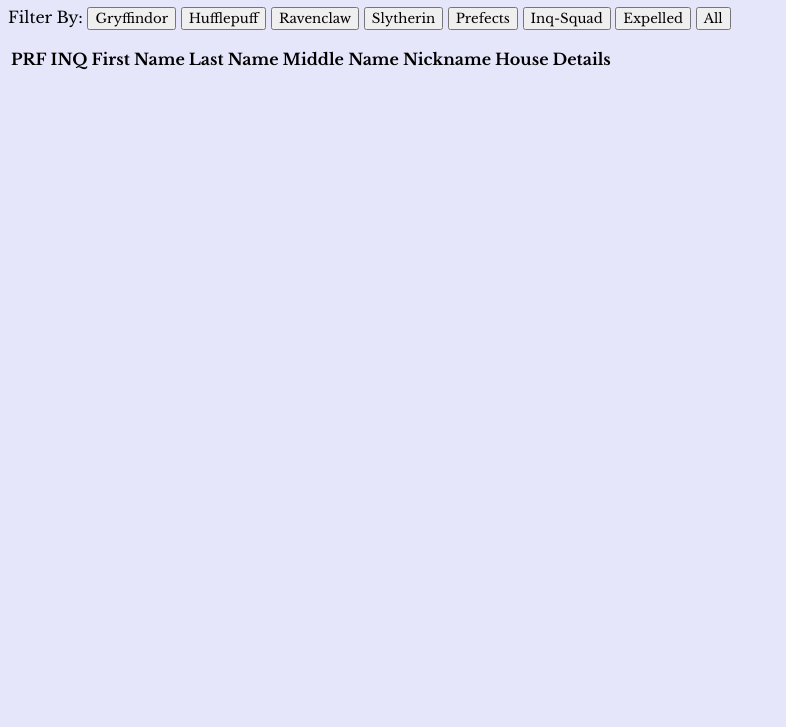
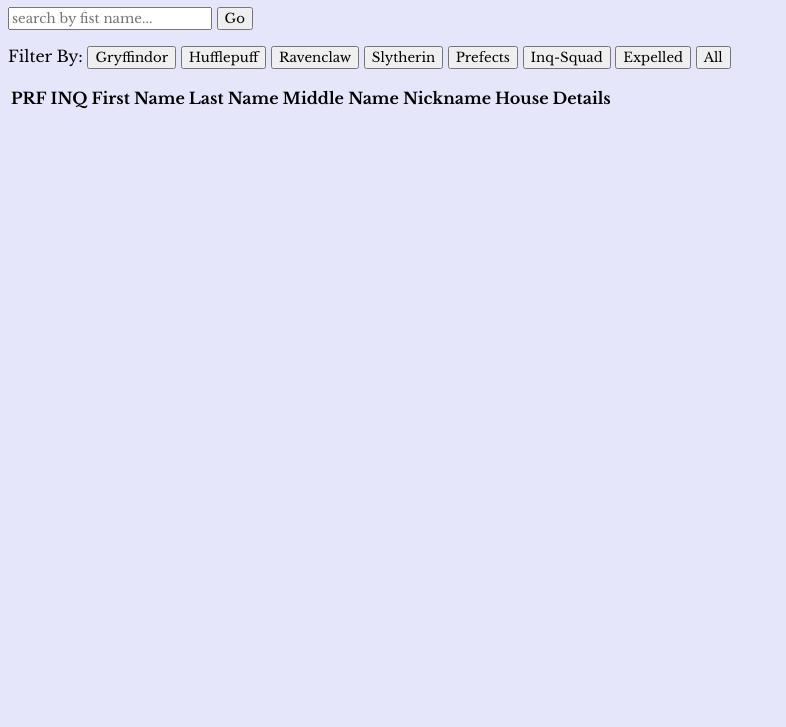
Before and after one commit to monika-tei/Hacked-Hogwarts, a plain HTML site: page hogwarts.html in a window 1280 px wide. Shown: the part 73-800 px from the top of the page, without its empty margins (0-786 px from the left). Drawn offline with nearby package versions, Linux system fonts and the light colour scheme; no server answers; a web font is replaced by a local one.

Commit message:
starting with search feature-HTML

```diff
--- a/hogwarts.html
+++ b/hogwarts.html
@@ -12,6 +12,14 @@
       <h1>Hacked Hogwarts Student List</h1>
     </header>
     <main>
+      <!--Search bar-->
+      <div class="search-container">
+        <form action="" class="searchingbar">
+          <input id="search" type="text" class="input" placeholder="search by fist name..." />
+          <button id="clear" class="clear-search">Go</button>
+        </form>
+      </div>
+
       <div id="filterBtnContainer">
         <p>
           Filter By:
```
